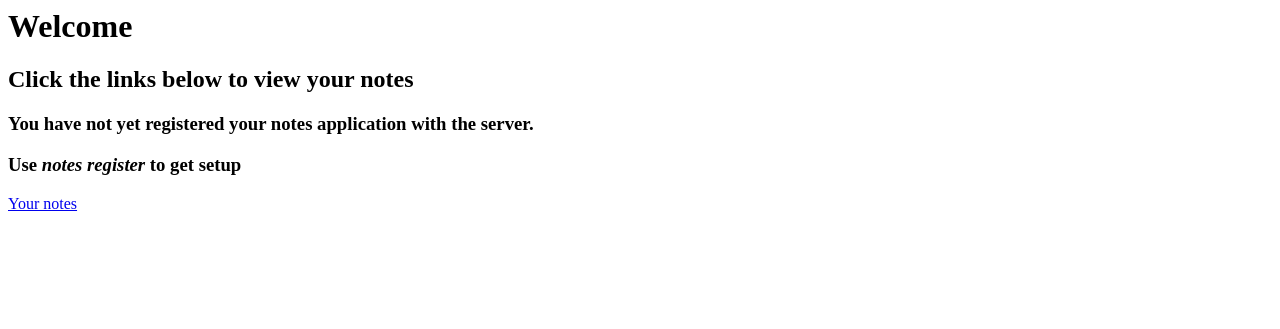
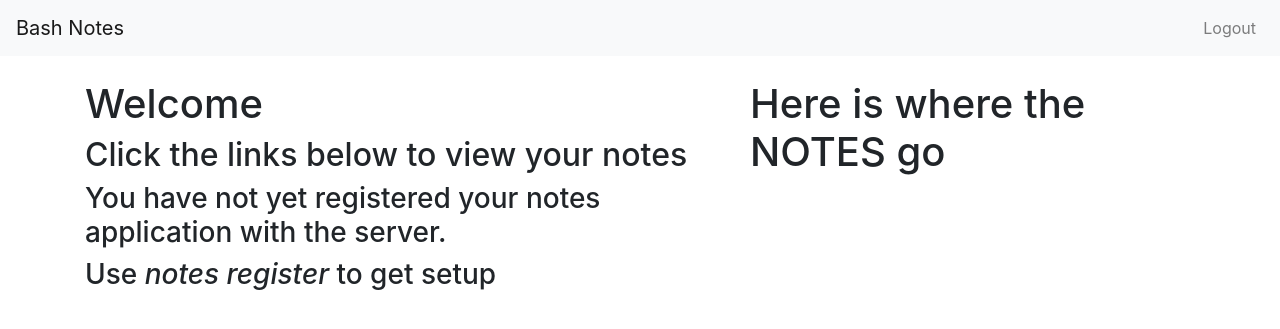
Before and after one commit to QuietImCoding/shell_notes, a Flask app: template web_app/templates/dashboard.html in a window 1280 px wide. Shown: the top 329 px of the page. Run offline with Flask 2, Linux system fonts and the light colour scheme; the template is opened without the code that fills it, so the values that code supplies are empty; some libraries are stand-ins or nearby versions.

Commit message:
front end work

```diff
--- a/web_app/bash_notes.py
+++ b/web_app/bash_notes.py
@@ -17,8 +17,9 @@ def logged_out():
 # Serve up the zesty homepage
 @app.route("/")
 def home():
-    return redirect(url_for("manage"))
+    return redirect(url_for("login"))
 
+'''
 # Routes related to managing the server
 @app.route("/manage")
 def manage():
@@ -28,6 +29,13 @@ def manage():
                                token=db.getToken(session["username"]))
     else:
         return redirect(url_for("login"))
+'''
+
+
+@app.route("/logout")
+def logout():
+    session.pop("username")
+    return redirect(url_for("login"))
 
 # Check tokens
 @app.route("/tokencheck", methods=['POST'])
@@ -42,6 +50,7 @@ def tokcheck():
         outpath ="%s/repos/%s.git" % (curdir, san_uname)
         os.system("/usr/bin/git init --bare %s" % outpath)
         print("INITIALIZING REPO: ", curdir, san_uname)
+        os.system("cp %s/post-receive %s/repos/%s.git/hooks" % (curdir,curdir,san_uname))
         os.system("/usr/bin/git clone %s/repos/%s.git %s/templates/clones/%s" % (curdir, san_uname,curdir,san_uname))
         return "ssh://bashnotes.com:%s" % (outpath)
     return "BAD TOKEN"
@@ -49,35 +58,48 @@ def tokcheck():
 @app.route('/<usrname>')
 def show_toc(usrname):
     if logged_out(): return redirect(url_for("login"))
-    return render_template("clones/%s/toc.html" % (usrname), username=usrname)
+    if session["username"] == usrname:
+        if db.getToken(session["username"]) == "":
+            return render_template("clones/%s/toc.html" % (usrname), username=usrname)
+        return render_template("dashboard.html", user=session["username"], token=db.getToken(session["username"]))
+    else:
+        return redirect(url_for("login"))
 
 @app.route('/<usrname>/<subj>/<date>')
 def show_note(usrname, subj, date):
     if logged_out(): return redirect(url_for("login"))
-    return render_template("clones/%s/%s.html" % (usrname, date + '_' + subj), username=usrname)
+    if session["username"] == usrname:
+        return render_template("clones/%s/%s.html" % (usrname, date + '_' + subj), username=usrname)
+    else:
+        return redirect("/%s" % session["username"])
 
 @app.route("/login", methods=['GET', 'POST'])
 def login():
     if request.method == 'GET':
+        if 'username' in session.keys():
+            return redirect("/%s" % session["username"])
         return(render_template('login.html'))
     if request.method == 'POST':
-        if not "username" in session.keys():
+        if 'username' in session.keys():
+            return redirect("/%s" % session["username"])
+        else:
             uname = "".join(request.form["username"].split())
+            if len(uname) == 0: return redirect(url_for("login"))
             pw = request.form["pass"]
             conf = request.form["conf"]
             if conf == pw and db.nameAvailable(uname):
                 hashpw = bcrypt.hashpw(pw.encode("UTF-8"), bcrypt.gensalt())
                 db.execQuery("INSERT INTO Users VALUES (?, ?, ?)", (uname, hashpw, secrets.token_hex(20)))
                 session["username"] = uname
-                print(session["username"])
-                return redirect(url_for("manage"))
+                return redirect("/%s" % session["username"])
             pwhash = db.getPWHash(uname)
             success = pwhash is not None and bcrypt.hashpw(pw.encode("UTF-8"), pwhash) == pwhash
             if success:
                 session["username"] = uname
             else:
                 redirect(url_for("login"))
-        return redirect(url_for("manage"))
+            return redirect("/%s" % session["username"])
+
 
 #if __name__ == "__main__":
     #app.run()
--- a/web_app/templates/dashboard.html
+++ b/web_app/templates/dashboard.html
@@ -1,17 +1,9 @@
-<html>
-  <head>
-    <title>Your Notes</title>
-  </head>
+{% extends "layout.html" %}
+{% block content %}
   <body>
     <h1>Welcome {{user}}</h1>
     <h2>Click the links below to view your notes</h2>
-    {% if token != '' %}
     <h3>You have not yet registered your notes application with the server.</h3>
     <h3>Use <i>notes register {{token}}</i> to get setup</h3>
-    {% endif %}
-    <a href="/{{user}}">Your notes</a>
-    {% for note in notelinks %}
-    <p><a href="/manage/notes/{{noteslinks[note]}}">{{note}}</a></p>
-    {% endfor %}
   </body>
-</html>
+{% endblock content %}
--- a/web_app/templates/layout.html
+++ b/web_app/templates/layout.html
@@ -1,8 +1,30 @@
 <html>
-  <head><title>HMM</title></head>
+  <head>
+    <title>Your Notes</title>
+    <link rel="stylesheet" href="https://maxcdn.bootstrapcdn.com/bootstrap/4.0.0/css/bootstrap.min.css" integrity="sha384-Gn5384xqQ1aoWXA+058RXPxPg6fy4IWvTNh0E263XmFcJlSAwiGgFAW/dAiS6JXm" crossorigin="anonymous">
+  </head>
   <body>
-    {% block content %}
-    <p>oh noes</p>
-    {% endblock content %}
+    <nav class="navbar navbar-expand-lg navbar-light bg-light">
+      <a class="navbar-brand" href="/{{username}}">Bash Notes</a>
+      <button class="navbar-toggler" type="button" data-toggle="collapse" data-target="#navbarNav" aria-controls="navbarNav" aria-expanded="false" aria-label="Toggle navigation">
+	<span class="navbar-toggler-icon"></span>
+      </button>
+      <div class="collapse navbar-collapse" id="navbarNav">
+	<ul class="navbar-nav ml-auto">
+	  <li><a class="nav-link" href="/logout">Logout</a></li>
+	</ul>
+      </div>
+    </nav>
+    <br>
+    <div class="container">
+      <div class="row">
+	<div class="col-md-7">
+	  {% block content %}
+	  <p>oh noes</p>
+	  {% endblock content %}
+	</div>
+	<div class="col-md-5"><h1>Here is where the NOTES go</h1></div>
+      </div>
+    </div>
   </body>
 </html>
```
Also changed, not shown: 1 other file.
